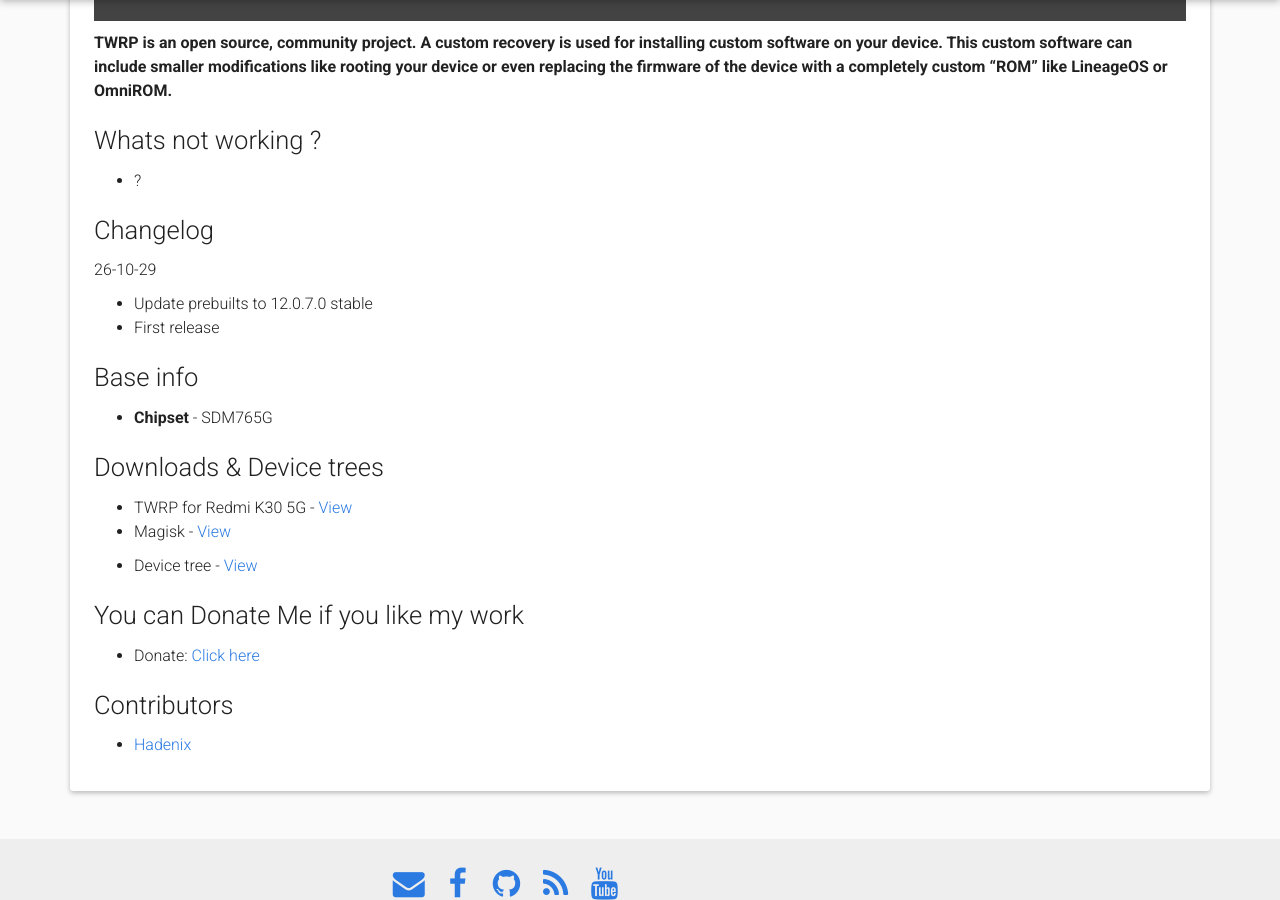
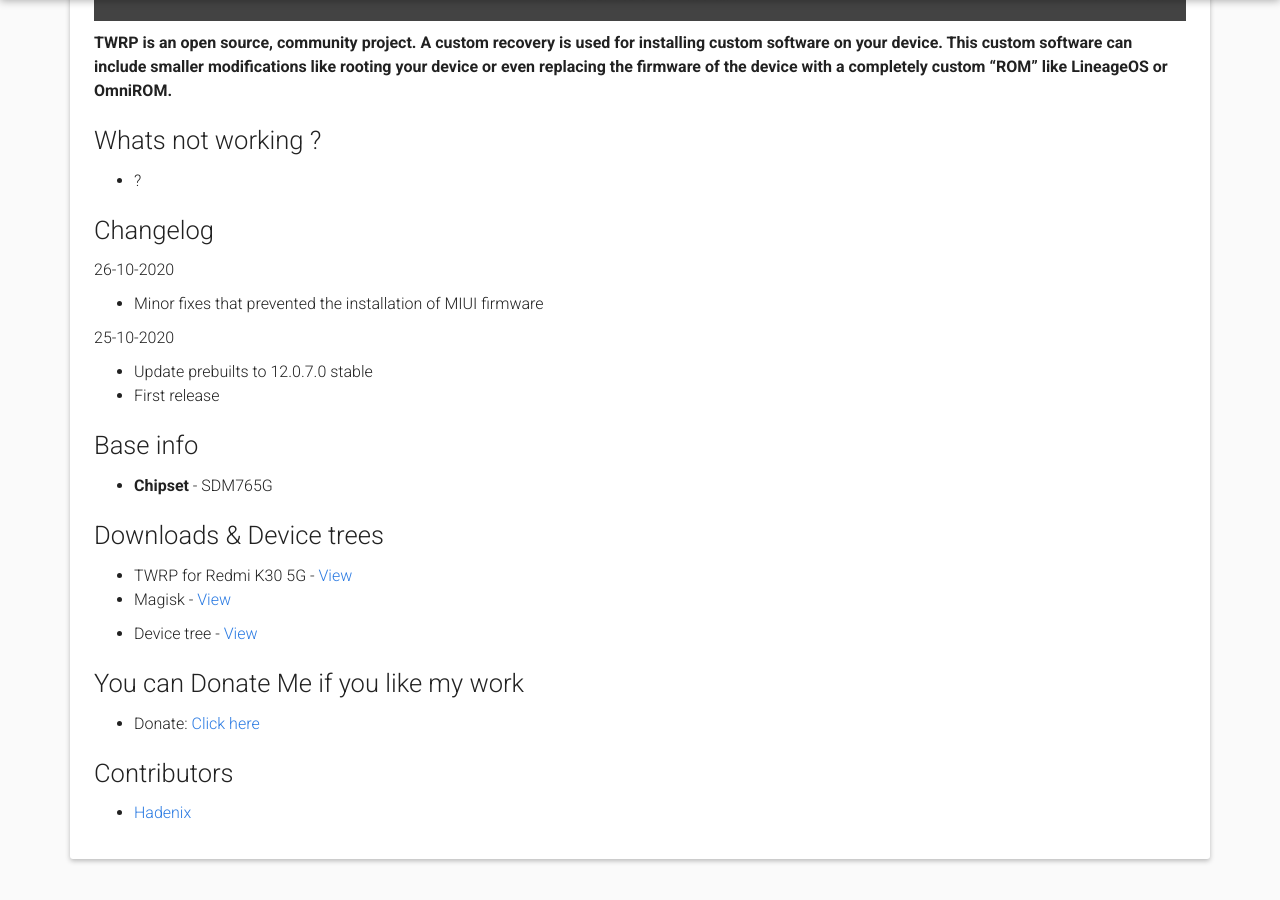
Before and after one commit to Hadenix/Hadenix.github.io, a Jekyll site: the page built from _posts/2020-10-25-twrp-3.4.x-picasso.md, in a window 1280 px wide and 900 px high, scrolled down 960 px. Built offline with Jekyll 4.4.1, drawn with Linux system fonts in a browser that asks for light colours; nearby versions of some CDN libraries.

Commit message:
Update 2020-10-25-twrp-3.4.x-picasso.md

```diff
--- a/_posts/2020-10-25-twrp-3.4.x-picasso.md
+++ b/_posts/2020-10-25-twrp-3.4.x-picasso.md
@@ -17,7 +17,10 @@
 
 ### Changelog
 
-26-10-29
+26-10-2020
+- Minor fixes that prevented the installation of MIUI firmware
+
+25-10-2020
 - Update prebuilts to 12.0.7.0 stable
 - First release
 
```
